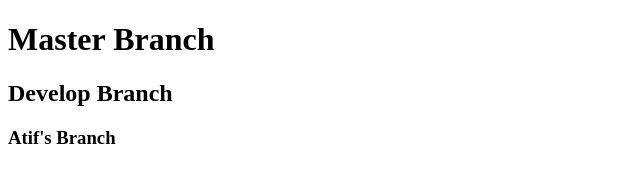
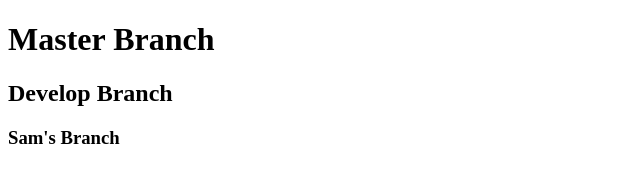
Before and after one commit to daniellebarrett/teamGit, a plain HTML site: page index.html in a window 1280 px wide. Shown: the full height of the page, 0-640 px from the left. Drawn offline with Linux system fonts and the light colour scheme.

Commit message:
another dang commit

```diff
--- a/index.html
+++ b/index.html
@@ -9,7 +9,7 @@
 
      <h1>Master Branch</h1>
      <h2>Develop Branch</h2>
-     <h3>Atif's Branch</h3>
+     <h3>Sam's Branch</h3>
 
 
 </body>
```
